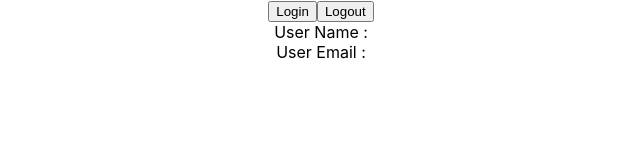
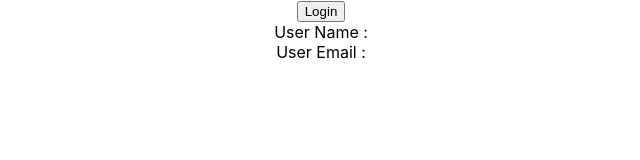
Before and after one commit to sivasaraa/react-typscript, a React (Create React App) app: page / in a window 1280 px wide. Shown: the top 160 px of the page, without its empty margins (319-959 px from the left). Built offline with nearby package versions, Linux system fonts and the light colour scheme.

Commit message:
used assertion empty object

```diff
--- a/src/Component/State/User.tsx
+++ b/src/Component/State/User.tsx
@@ -6,7 +6,7 @@
 }
 
 export const User = () => {
-    const [user, setUser] = useState<AuthUser | null>(null)
+    const [user, setUser] = useState<AuthUser>({} as AuthUser)
 
     const handleLogin = () => {
         setUser({
@@ -15,16 +15,11 @@
         })
     }
 
-    const handleLogout = () => {
-        setUser(null)
-    }
-
     return (
         <div>
             <button onClick={handleLogin}>Login</button>
-            <button onClick={handleLogout}>Logout</button>
-            <div>User Name : {user?.name}</div>
-            <div>User Email : {user?.email}</div>
+            <div>User Name : {user.name}</div>
+            <div>User Email : {user.email}</div>
         </div>
     )
 }
```
